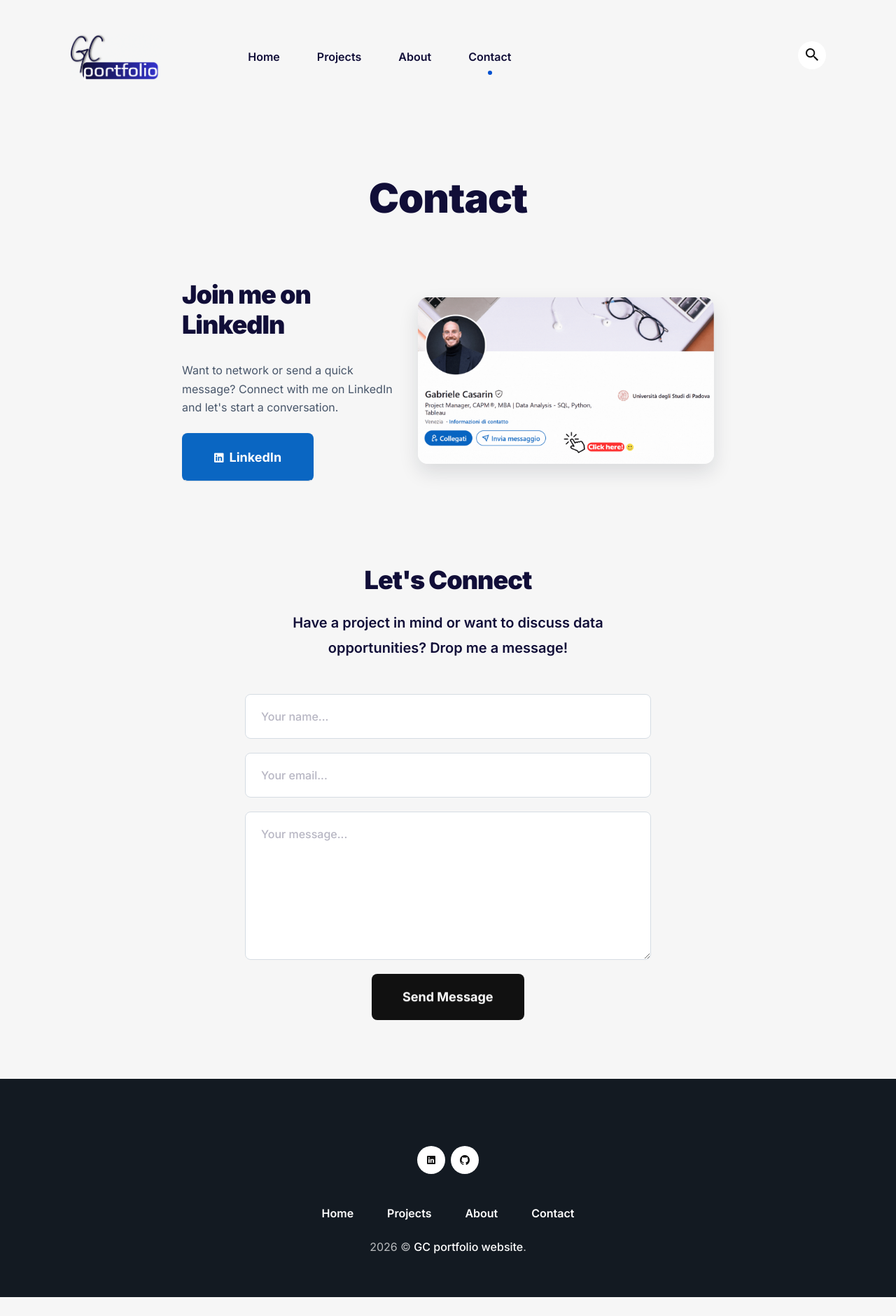
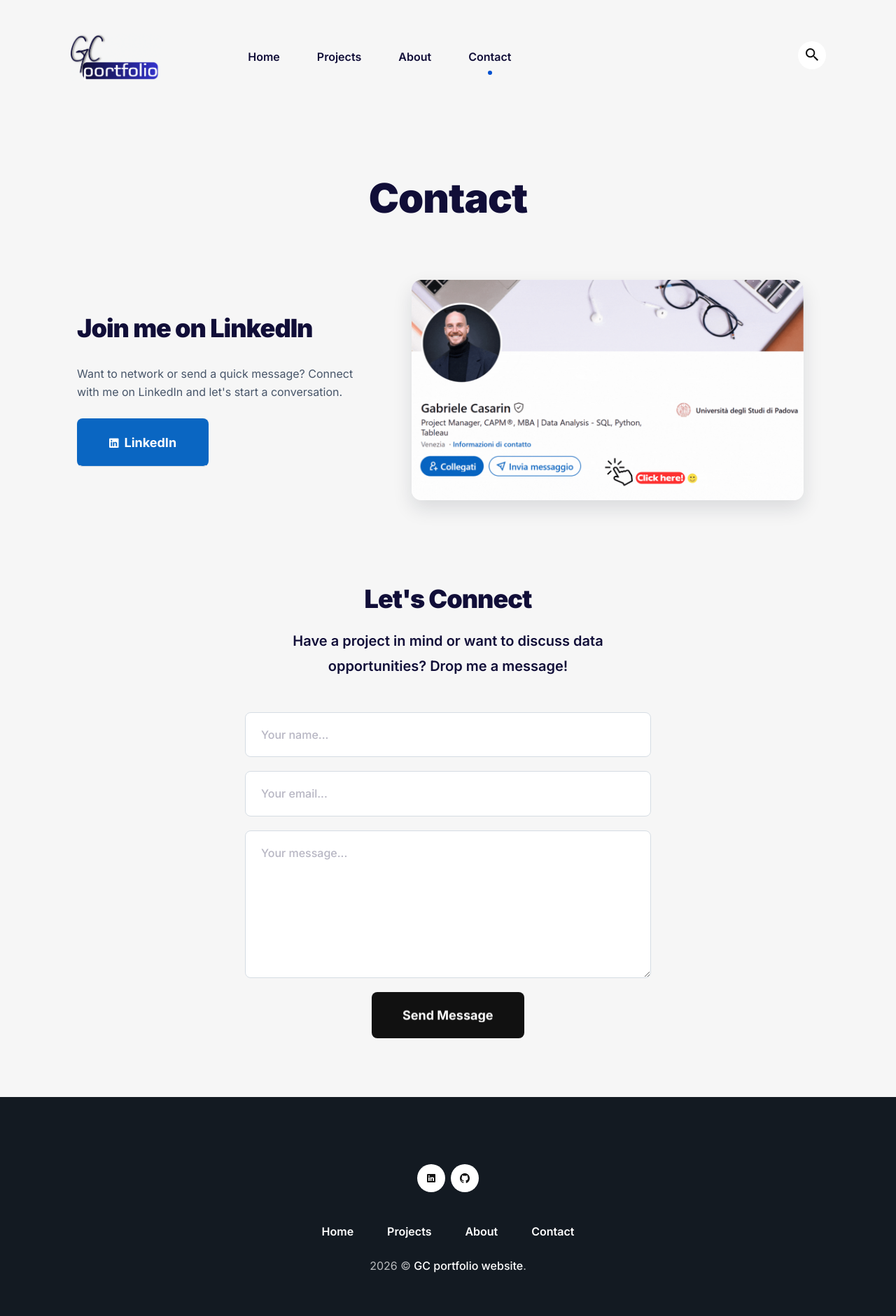
Before and after one commit to gcasarin/gcasarin.github.io, a Jekyll site: the page built from docs/_pages/contact.md, in a window 1280 px wide. Shown: the whole page at 70% size. Built offline with Jekyll 4.4.1, drawn with Linux system fonts in a browser that asks for light colours; before the commit the page ends 1854 px from its top, so only the background shows below that.

Commit message:
Extend Contact page container and update styles
Added styles to extend the Contact page container and adjust layout.

```diff
--- a/assets/css/main.css
+++ b/assets/css/main.css
@@ -4347,6 +4347,11 @@ section,
   --contact-split-img-max-width-mobile: 100%;
 }
 
+/* Estende il contenitore della pagina Contact alla larghezza piena del .container */
+.post:has(.contact-linkedin-hero) {
+  max-width: 100%;
+}
+
 /* Applicazione desktop */
 .c-hero__title {
   font-size: var(--hero-title-size) !important;
@@ -4439,6 +4444,7 @@ section,
   display: flex;
   flex-wrap: wrap;
   align-items: center;
+  justify-content: space-between;
   gap: 28px; /* leggermente più compatto per lasciare spazio all'immagine */
   margin-bottom: 40px;
 }
```
